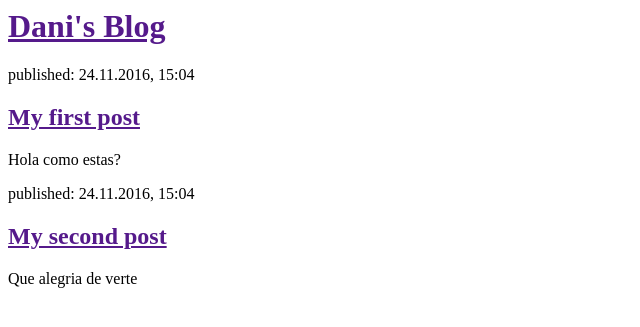
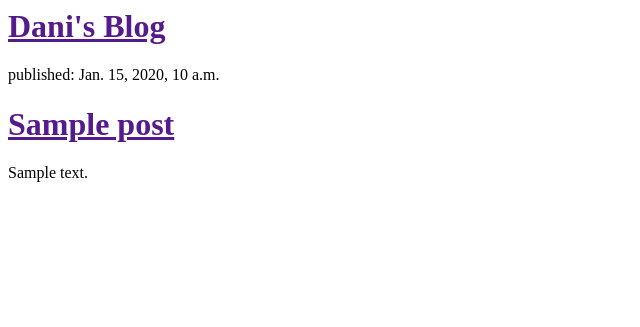
Before and after one commit to Danijim/my-first-blog, a Django app: template blog/templates/blog/post_list.html in a window 1280 px wide. Shown: the top 327 px of the page, without its empty margins (0-640 px from the left). Run offline with Django 3.2, Linux system fonts and the light colour scheme; the template is opened without the code that fills it: values that come from a table or form of the project are taken from there, others are empty; tables that the repository leaves empty hold one stand-in row (values such as "Sample post").

Commit message:
Modified templates to display posts from database.

```diff
--- a/blog/templates/blog/post_list.html
+++ b/blog/templates/blog/post_list.html
@@ -6,15 +6,12 @@
 		<div>
 			<h1><a href="">Dani's Blog</a></h1>
 		</div>
+    {% for post in posts %}
 		<div>
-			<p>published: 24.11.2016, 15:04</p>
-			<h2><a href="">My first post</a></h2>
-			<p>Hola como estas?</p>
+			<p>published: {{ post.published_date }}</p>
+			<h1><a href="">{{ post.title }}</a></h1>
+			<p>{{ post.text|linebreaksbr }}</p>
 		</div>
-		<div>
-			<p>published: 24.11.2016, 15:04</p>
-			<h2><a href="">My second post</a></h2>
-			<p>Que alegria de verte</p>
-		</div>
+	{% endfor %}
 	</body>
 </html>
--- a/blog/views.py
+++ b/blog/views.py
@@ -1,6 +1,9 @@
 from django.shortcuts import render
+from django.utils import timezone
+from .models import Post
 
 def post_list(request):
-    return render(request, 'blog/post_list.html', {})
+    posts = Post.objects.filter(published_date__lte=timezone.now()).order_by('published_date')
+    return render(request, 'blog/post_list.html', {'posts':posts})
 
 # Create your views here.
```
